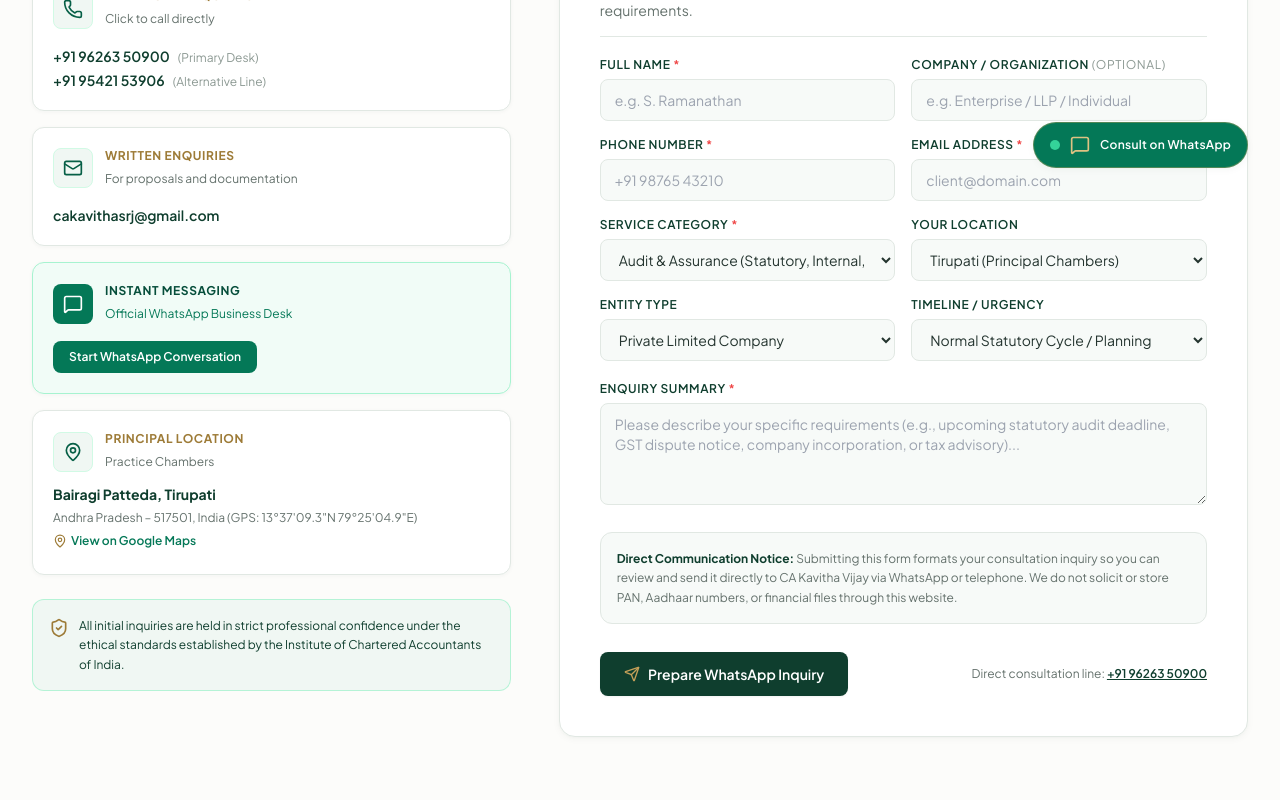
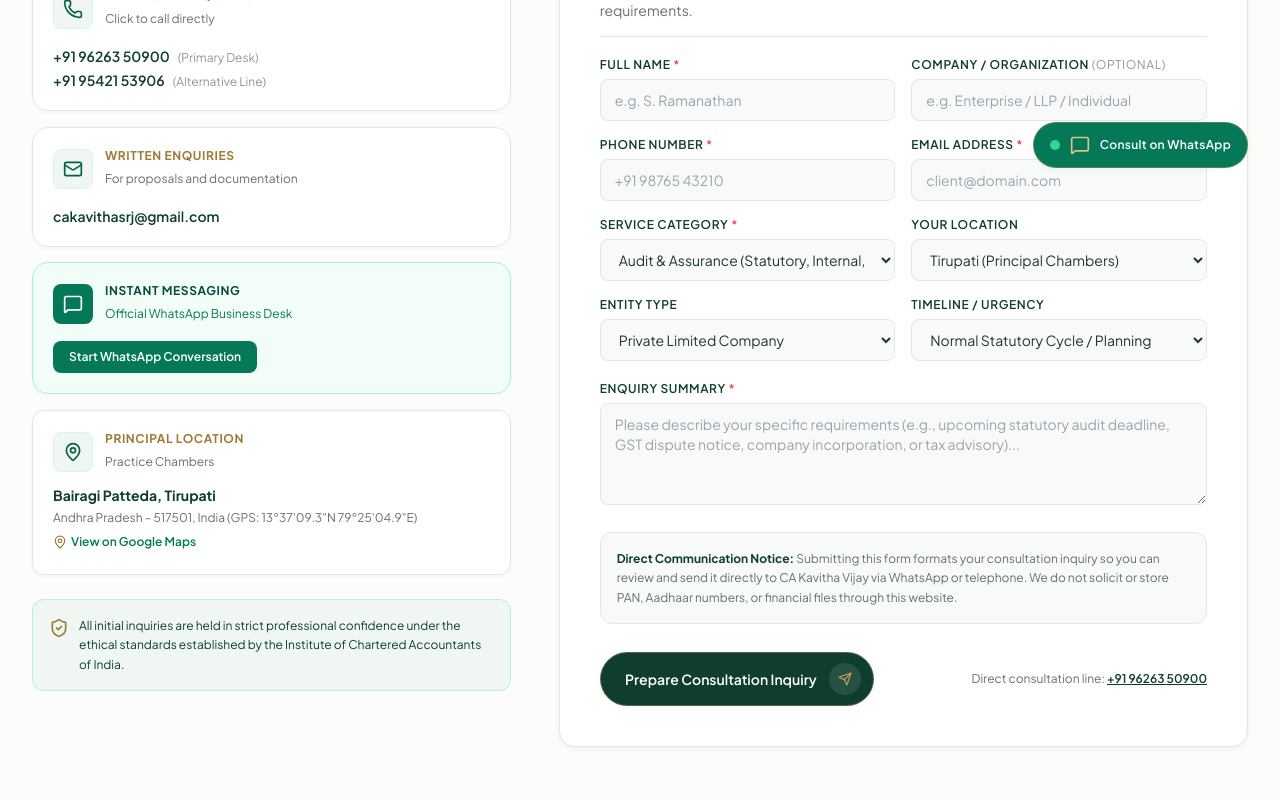
Before and after one commit to deswanth12/hobby-, a React (Vite) app: page /contact in a window 1280 px wide. Shown: the part 600-1400 px from the top of the page. Built offline with nearby package versions, Linux system fonts and the light colour scheme; no server answers; the database is empty.

Commit message:
feat(ui): implement agency-tier micro-physics, double-bezel architecture, spring easing, and kinetic card animations

```diff
--- a/src/components/ContactForm.tsx
+++ b/src/components/ContactForm.tsx
@@ -453,14 +453,16 @@ export const ContactForm: React.FC = () => {
             <button
               type="submit"
               disabled={isSubmitting}
-              className="w-full sm:w-auto inline-flex items-center justify-center gap-2 px-6 py-3 rounded-lg bg-brand-primary text-white font-semibold text-sm hover:bg-brand-deep shadow-sm transition-colors focus:ring-2 focus:ring-brand-primary focus:outline-none disabled:opacity-50 btn-tactile"
+              className="w-full sm:w-auto btn-pill-action bg-brand-primary text-white hover:bg-brand-deep shadow-card hover:shadow-card-hover border border-gold/40 group text-xs sm:text-sm focus:ring-2 focus:ring-brand-primary focus:outline-none disabled:opacity-50"
             >
               {isSubmitting ? (
                 <span>Formatting Inquiry...</span>
               ) : (
                 <>
-                  <Send className="w-4 h-4 text-gold" />
-                  <span>Prepare WhatsApp Inquiry</span>
+                  <span>Prepare Consultation Inquiry</span>
+                  <span className="icon-badge bg-white/10 text-gold group-hover:bg-gold group-hover:text-brand-deep">
+                    <Send className="w-3.5 h-3.5" />
+                  </span>
                 </>
               )}
             </button>
--- a/src/components/FloatingWhatsApp.tsx
+++ b/src/components/FloatingWhatsApp.tsx
@@ -10,10 +10,13 @@ export const FloatingWhatsApp: React.FC = () => {
         href={FIRM_DATA.contact.whatsappLink}
         target="_blank"
         rel="noopener noreferrer"
-        className="group flex items-center gap-2.5 bg-emerald-700 hover:bg-emerald-800 text-white px-4 py-3 rounded-full shadow-card hover:shadow-card-hover border border-gold/40 transition-all btn-tactile hover:scale-[1.02] focus:outline-none focus:ring-2 focus:ring-emerald-500 focus:ring-offset-2"
+        className="group flex items-center gap-2.5 bg-emerald-700 hover:bg-emerald-800 text-white px-4 py-3 rounded-full shadow-card hover:shadow-card-hover border border-gold/40 transition-all duration-300 ease-spring hover:-translate-y-0.5 active:scale-[0.98] focus:outline-none focus:ring-2 focus:ring-emerald-500 focus:ring-offset-2"
         aria-label="Chat directly with CA Kavitha Vijay on WhatsApp"
       >
-        <span className="relative flex h-2.5 w-2.5 rounded-full bg-emerald-400" aria-hidden="true"></span>
+        <span className="relative flex h-2.5 w-2.5" aria-hidden="true">
+          <span className="animate-ping absolute inline-flex h-full w-full rounded-full bg-emerald-300 opacity-75"></span>
+          <span className="relative inline-flex rounded-full h-2.5 w-2.5 bg-emerald-400"></span>
+        </span>
         <MessageSquare className="w-5 h-5 text-gold-light" aria-hidden="true" />
         <span className="font-semibold text-xs tracking-wide hidden sm:inline">
           Consult on WhatsApp
--- a/src/components/Navbar.tsx
+++ b/src/components/Navbar.tsx
@@ -227,14 +227,14 @@ export const Navbar: React.FC = () => {
             href={FIRM_DATA.contact.whatsappLink}
             target="_blank"
             rel="noopener noreferrer"
-            className="inline-flex items-center gap-1.5 px-3 py-2 rounded-lg bg-emerald-50 text-emerald-800 text-xs font-semibold hover:bg-emerald-100 border border-emerald-200 transition-colors btn-tactile"
+            className="inline-flex items-center gap-1.5 px-3.5 py-2 rounded-full bg-emerald-50 text-emerald-800 text-xs font-semibold hover:bg-emerald-100 border border-emerald-200 transition-colors btn-tactile"
             title="Chat directly via WhatsApp"
           >
             <span>WhatsApp</span>
           </a>
           <Link
             to="/contact"
-            className="inline-flex items-center justify-center px-4 py-2 rounded-lg bg-brand-primary text-white text-xs font-semibold hover:bg-brand-deep shadow-sm transition-colors focus-visible:ring-2 focus-visible:ring-brand-primary btn-tactile"
+            className="inline-flex items-center justify-center px-4 py-2 rounded-full bg-brand-primary text-white text-xs font-semibold hover:bg-brand-deep shadow-sm transition-all active:scale-[0.98] focus-visible:ring-2 focus-visible:ring-brand-primary btn-tactile"
           >
             Schedule Consultation
           </Link>
--- a/src/index.css
+++ b/src/index.css
@@ -48,37 +48,129 @@
 
   /* 1. Tactile Button Physics (Depresses 2% on active press) */
   .btn-tactile {
-    transition: transform 120ms cubic-bezier(0.2, 0, 0, 1), box-shadow 150ms ease-out, background-color 150ms ease-out, border-color 150ms ease-out;
+    transition: transform 140ms cubic-bezier(0.2, 0, 0, 1), box-shadow 180ms cubic-bezier(0.16, 1, 0.3, 1), background-color 180ms ease-out, border-color 180ms ease-out;
     will-change: transform;
   }
   .btn-tactile:active {
     transform: scale(0.98);
   }
 
-  /* 2. Velvety Card Focus & Tone Shift */
+  /* 2. Velvety Card Focus & Kinetic Tone Shift */
   .card-tactile {
-    transition: border-color 200ms ease-out, box-shadow 200ms ease-out, transform 200ms ease-out;
+    transition: border-color 300ms cubic-bezier(0.16, 1, 0.3, 1), box-shadow 300ms cubic-bezier(0.16, 1, 0.3, 1), transform 300ms cubic-bezier(0.16, 1, 0.3, 1);
+    will-change: transform, box-shadow;
   }
   .card-tactile:hover {
-    border-color: rgba(197, 160, 89, 0.65);
-    box-shadow: 0 6px 18px -2px rgba(15, 62, 46, 0.08);
+    border-color: rgba(197, 160, 89, 0.7);
+    box-shadow: 0 8px 24px -3px rgba(15, 62, 46, 0.09);
+    transform: translateY(-2px);
   }
 
-  /* 3. Smooth Page Mount Reveal (240ms gentle entrance) */
+  /* 3. Smooth Page Mount Reveal (280ms gentle entrance) */
   .page-reveal {
-    animation: pageReveal 240ms cubic-bezier(0.16, 1, 0.3, 1) forwards;
+    animation: pageReveal 280ms cubic-bezier(0.16, 1, 0.3, 1) forwards;
+  }
+
+  /* 4. Double-Bezel (Doppelrand) Architecture */
+  .double-bezel {
+    border-radius: 1.5rem;
+    padding: 0.375rem;
+    background: rgba(240, 247, 243, 0.75);
+    border: 1px solid rgba(225, 232, 227, 0.95);
+    box-shadow: 0 4px 20px -2px rgba(15, 62, 46, 0.05);
+  }
+  .double-bezel-dark {
+    border-radius: 1.5rem;
+    padding: 0.375rem;
+    background: rgba(10, 47, 36, 0.85);
+    border: 1px solid rgba(197, 160, 89, 0.35);
+    box-shadow: 0 10px 32px -4px rgba(10, 47, 36, 0.3);
+  }
+  .double-bezel-inner {
+    border-radius: calc(1.5rem - 0.375rem);
+    box-shadow: inset 0 1px 1px rgba(255, 255, 255, 0.8);
+  }
+  .double-bezel-inner-dark {
+    border-radius: calc(1.5rem - 0.375rem);
+    box-shadow: inset 0 1px 0 rgba(255, 255, 255, 0.12);
+  }
+
+  /* 5. Button-in-Button Micro-physics (Pill Architecture) */
+  .btn-pill-action {
+    display: inline-flex;
+    align-items: center;
+    gap: 0.75rem;
+    border-radius: 9999px;
+    padding: 0.625rem 0.75rem 0.625rem 1.5rem;
+    font-weight: 600;
+    transition: all 350ms cubic-bezier(0.16, 1, 0.3, 1);
+    will-change: transform;
+  }
+  .btn-pill-action:active {
+    transform: scale(0.98);
+  }
+  .btn-pill-action .icon-badge {
+    display: flex;
+    align-items: center;
+    justify-content: center;
+    width: 2rem;
+    height: 2rem;
+    border-radius: 9999px;
+    transition: transform 300ms cubic-bezier(0.16, 1, 0.3, 1), background-color 200ms ease;
+  }
+  .btn-pill-action:hover .icon-badge {
+    transform: translateX(3px) translateY(-1px);
+  }
+
+  /* 6. Kinetic Card Hover Elevation */
+  .card-premium-hover {
+    transition: transform 380ms cubic-bezier(0.16, 1, 0.3, 1), box-shadow 380ms cubic-bezier(0.16, 1, 0.3, 1), border-color 280ms ease;
+    will-change: transform, box-shadow;
+  }
+  .card-premium-hover:hover {
+    transform: translateY(-4px);
+    box-shadow: 0 16px 36px -4px rgba(15, 62, 46, 0.12), 0 4px 12px -2px rgba(15, 62, 46, 0.04);
+    border-color: rgba(197, 160, 89, 0.75);
   }
 }
 
 @keyframes pageReveal {
   0% {
     opacity: 0;
-    transform: translateY(4px);
+    transform: translateY(6px);
   }
   100% {
     opacity: 1;
     transform: translateY(0);
   }
+}
+
+/* Subtle Ambient Floating Animation */
+@keyframes floatSubtle {
+  0%, 100% {
+    transform: translateY(0);
+  }
+  50% {
+    transform: translateY(-4px);
+  }
+}
+.animate-float-subtle {
+  animation: floatSubtle 4s cubic-bezier(0.45, 0, 0.55, 1) infinite;
+}
+
+/* Waterfall Fade-Up Animation */
+@keyframes fadeUp {
+  0% {
+    opacity: 0;
+    transform: translateY(12px);
+  }
+  100% {
+    opacity: 1;
+    transform: translateY(0);
+  }
+}
+.animate-fade-up {
+  animation: fadeUp 450ms cubic-bezier(0.16, 1, 0.3, 1) forwards;
 }
 
 @media (prefers-reduced-motion: reduce) {
--- a/src/pages/ContactPage.tsx
+++ b/src/pages/ContactPage.tsx
@@ -49,7 +49,7 @@ export const ContactPage: React.FC = () => {
               {/* Cards */}
               <div className="space-y-4">
                 {/* Telephone */}
-                <div className="p-5 rounded-xl border border-border bg-white shadow-subtle space-y-2 card-tactile">
+                <div className="p-5 rounded-2xl border border-border bg-white shadow-subtle space-y-2 card-premium-hover">
                   <div className="flex items-center gap-3 text-brand-primary">
                     <div className="w-10 h-10 rounded-lg bg-brand-pale text-brand-primary flex items-center justify-center border border-emerald-100">
                       <Phone className="w-5 h-5 text-emerald-800" />
@@ -78,7 +78,7 @@ export const ContactPage: React.FC = () => {
                 </div>
 
                 {/* Email */}
-                <div className="p-5 rounded-xl border border-border bg-white shadow-subtle space-y-2 card-tactile">
+                <div className="p-5 rounded-2xl border border-border bg-white shadow-subtle space-y-2 card-premium-hover">
                   <div className="flex items-center gap-3 text-brand-primary">
                     <div className="w-10 h-10 rounded-lg bg-brand-pale text-brand-primary flex items-center justify-center border border-emerald-100">
                       <Mail className="w-5 h-5 text-emerald-800" />
@@ -98,7 +98,7 @@ export const ContactPage: React.FC = () => {
                 </div>
 
                 {/* WhatsApp */}
-                <div className="p-5 rounded-xl border border-emerald-200 bg-emerald-50/60 shadow-subtle space-y-2 card-tactile">
+                <div className="p-5 rounded-2xl border border-emerald-200 bg-emerald-50/60 shadow-subtle space-y-2 card-premium-hover">
                   <div className="flex items-center justify-between">
                     <div className="flex items-center gap-3">
                       <div className="w-10 h-10 rounded-lg bg-emerald-700 text-white flex items-center justify-center">
```
Also changed, not shown: src/pages/AboutPage.tsx (+18 -12 lines), src/pages/BlogArticlePage.tsx (+11 -7 lines), src/pages/BlogPage.tsx (+6 -4 lines), src/pages/HomePage.tsx (+16 -13 lines).
